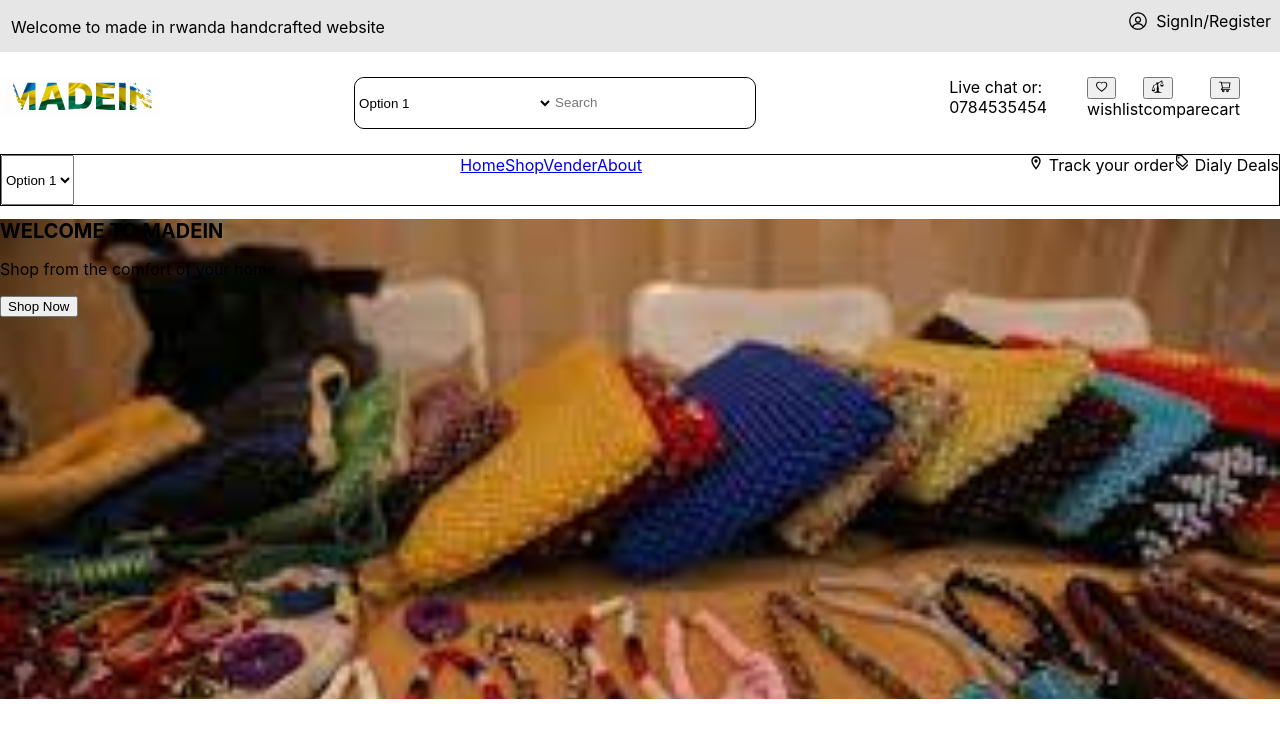
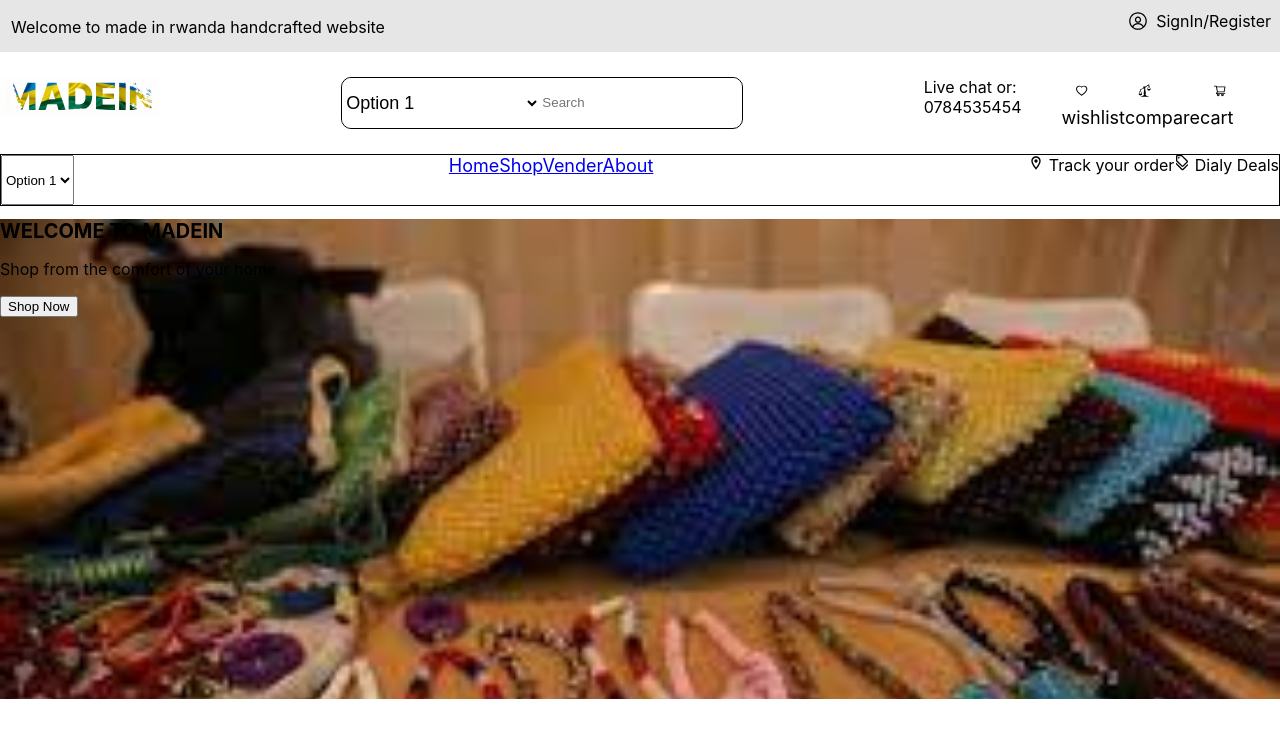
Before and after one commit to IshKevin/handcraft-e-commerce, a React (Create React App) app: page / in a window 1280 px wide. Shown: the top 738 px of the page. Built offline with nearby package versions, Linux system fonts and the light colour scheme.

Commit message:
style link of header footer

```diff
--- a/src/Components/Home/SubHeader/SubHeader.css
+++ b/src/Components/Home/SubHeader/SubHeader.css
@@ -26,6 +26,7 @@
   background-color: white;
   border-radius: 10px;
   height: 50px;
+  font-size: large;
   cursor: pointer;
   outline: none;
 }
@@ -50,6 +51,15 @@
   margin-left: 30px;
   padding-left: 10px;
   padding-right: 10px;
+  font-size: large;
+}
+.subheader-logs button {
+  border: none;
+  background-color: white;
+  color: black;
+  height: 30px;
+  width: 40px;
+  cursor: pointer;
 }
 
 .subheader-footer {
@@ -61,6 +71,8 @@
 }
 
 .nav-link {
-  justify-content: space-between;
   text-decoration: none;
+  color: black;
+  font-size: large;
+  cursor: pointer;
 }/*# sourceMappingURL=SubHeader.css.map */
--- a/src/Components/Home/SubHeader/SubHeader.js
+++ b/src/Components/Home/SubHeader/SubHeader.js
@@ -47,15 +47,15 @@ const SubHeader = () => {
     </section>
      <div className='subheader-footer'>
      <select className='subheader-select2'>
-          <option value="option1">Option 1</option>
+          <option value="option1"> Option 1</option>
           <option value="option2">Option 2</option>
           <option value="option3">Option 3</option>
         </select>
         <div className='nav-link'>
-        <a href="#" >Home</a>
-        <a href="#">Shop</a>
+        <Link to='#' >Home</Link>
+        <Link to='#'>Shop</Link>
         <Link to='/vender '>Vender</Link>
-        <a href="#">About</a>
+        <Link to='#'>About</Link>
         </div>
         <div>
             <MdOutlineLocationOn/> Track your order
--- a/src/Components/Home/SubHeader/SubHeader.scss
+++ b/src/Components/Home/SubHeader/SubHeader.scss
@@ -35,6 +35,7 @@ $subheight:47px;
         background-color:$color;
         border-radius:$border_radius ;
         height: $height;
+        font-size: large;
         cursor: pointer;
         outline: none;
     }
@@ -64,6 +65,15 @@ $subheight:47px;
     margin-left: 30px;
     padding-left: 10px;
     padding-right: 10px;
+    font-size: large;
+    button{
+        border: none;
+        background-color:$color;
+        color: $border_color;
+        height: 30px;
+        width: 40px;
+        cursor: pointer;
+    }
 
 }
 
@@ -73,9 +83,11 @@ $subheight:47px;
     justify-content: space-between;
     border: 1px solid #000000;
     height: 50px;
+
 }
 
 .nav-link{
-    justify-content: space-between;
+
     text-decoration: none;
-}
+    color: #000;
+    cursor: pointer;
```
Also changed, not shown: 1 other file (tests, documents, lock files or other folders).
